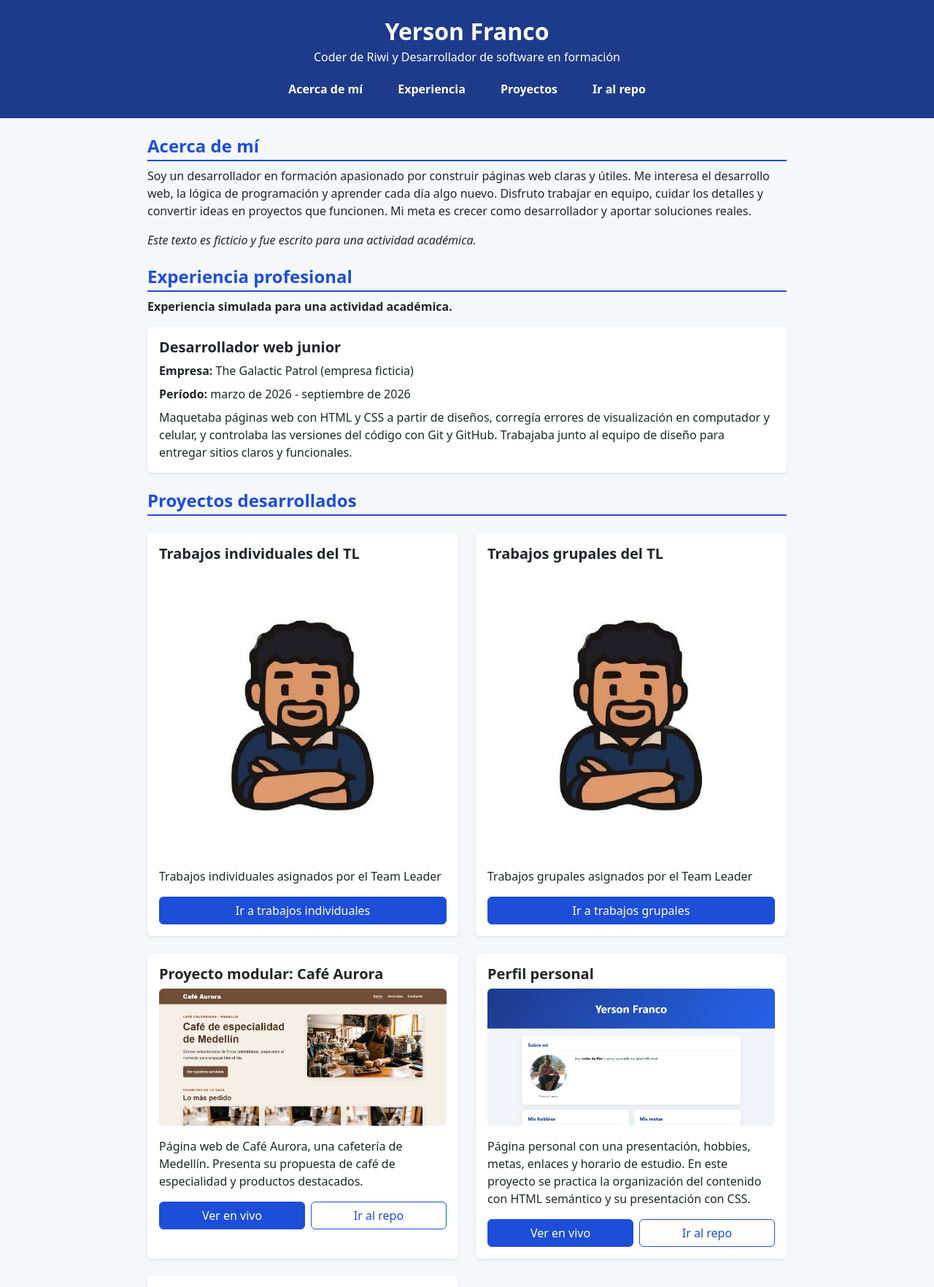
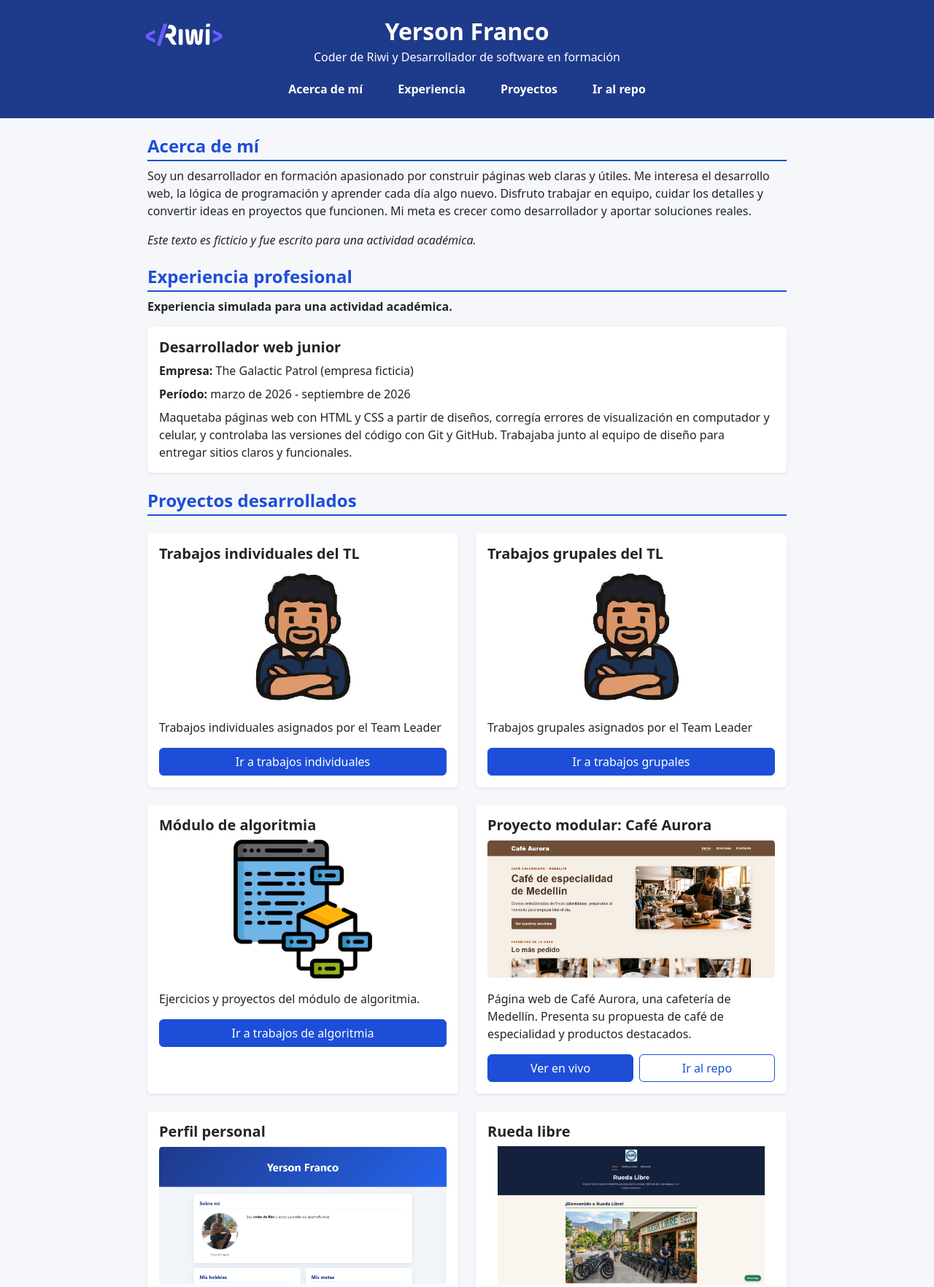
Before and after one commit to YersonFranco/Portafolio-web, a plain HTML site: page index.html in a window 1280 px wide. Shown: the top 1764 px of the page at 73% size. Drawn offline with nearby package versions, Linux system fonts and the light colour scheme.

Commit message:
feat: modulo de algoritmia

```diff
--- a/css/style.css
+++ b/css/style.css
@@ -5,6 +5,41 @@
 
 .bg-oscuro {
   background-color: #1e3a8a;
+}
+
+.site-header-brand {
+  position: relative;
+  max-width: 900px;
+  margin: 0 auto;
+}
+
+.riwi-logo {
+  position: absolute;
+  top: 50%;
+  left: 0;
+  width: 124px;
+  height: 62px;
+  object-fit: contain;
+  transform: translateY(-65%);
+}
+
+.riwi-logo-subpage {
+  display: block;
+  width: 108px;
+  height: 54px;
+  margin: 0 auto 8px;
+  object-fit: contain;
+}
+
+@media (max-width: 576px) {
+  .riwi-logo {
+    position: static;
+    display: block;
+    width: 112px;
+    height: 56px;
+    margin: 0 auto 12px;
+    transform: none;
+  }
 }
 
 .btn-primary {
@@ -23,6 +58,21 @@
   --bs-btn-hover-border-color: #1e3a8a;
   --bs-btn-active-bg: #1e3a8a;
   --bs-btn-active-border-color: #1e3a8a;
+}
+
+.portfolio-thumbnail {
+  display: block;
+  width: 100%;
+  height: 190px;
+  object-fit: contain;
+  object-position: center;
+  margin-inline: auto;
+}
+
+@media (max-width: 576px) {
+  .portfolio-thumbnail {
+    height: 170px;
+  }
 }
 
 html {
--- a/index.html
+++ b/index.html
@@ -14,9 +14,14 @@
 
 <body style="background-color: #f5f7fa;">
 
-  <header class="bg-oscuro text-white text-center py-4 px-3">
-    <h1 class="h2 fw-bold mb-1">Yerson Franco</h1>
-    <p class="mb-3">Coder de Riwi y Desarrollador de software en formación</p>
+  <header class="bg-oscuro text-white text-center py-4 px-3 site-header">
+    <div class="site-header-brand">
+      <img class="riwi-logo" src="img/riwi.png" alt="Logo de Riwi">
+      <div>
+        <h1 class="h2 fw-bold mb-1">Yerson Franco</h1>
+        <p class="mb-3">Coder de Riwi y Desarrollador de software en formación</p>
+      </div>
+    </div>
     <nav class="nav justify-content-center gap-3">
       <a class="nav-link text-white fw-bold py-1" href="#acerca">Acerca de mí</a>
       <a class="nav-link text-white fw-bold py-1" href="#experiencia">Experiencia</a>
@@ -63,8 +68,7 @@
           <article class="card h-100 border-0 shadow-sm">
             <div class="card-body p-3">
               <h3 class="h5 fw-bold">Trabajos individuales del TL</h3>
-              <img src="img/tl.jpeg" class="img-fluid rounded mb-3"
-                alt="Captura de pantalla del proyecto Hoja de vida, con mi foto de perfil y mi información personal">
+              <img src="img/tl.png" class="img-fluid rounded mb-3 portfolio-thumbnail" alt="Logo del Team Leader">
               <p>Trabajos individuales asignados por el Team Leader</p>
               <div class="d-flex flex-wrap gap-2">
                 <a class="btn btn-primary flex-fill" href="pages/individual.html" rel="noopener noreferrer">Ir a
@@ -78,8 +82,7 @@
           <article class="card h-100 border-0 shadow-sm">
             <div class="card-body p-3">
               <h3 class="h5 fw-bold">Trabajos grupales del TL</h3>
-              <img src="img/tl.jpeg" class="img-fluid rounded mb-3"
-                alt="Captura de pantalla del proyecto Hoja de vida, con mi foto de perfil y mi información personal">
+              <img src="img/tl.png" class="img-fluid rounded mb-3 portfolio-thumbnail" alt="Logo del Team Leader">
               <p>Trabajos grupales asignados por el Team Leader</p>
               <div class="d-flex flex-wrap gap-2">
                 <a class="btn btn-primary flex-fill" href="pages/group.html" rel="noopener noreferrer">Ir a trabajos
@@ -92,8 +95,23 @@
         <div class="col">
           <article class="card h-100 border-0 shadow-sm">
             <div class="card-body p-3">
+              <h3 class="h5 fw-bold">Módulo de algoritmia</h3>
+              <img src="img/alg.png" class="img-fluid rounded mb-3 portfolio-thumbnail"
+                alt="Logo del módulo de algoritmia">
+              <p>Ejercicios y proyectos del módulo de algoritmia.</p>
+              <div class="d-flex flex-wrap gap-2">
+                <a class="btn btn-primary flex-fill" href="https://yersonfranco.github.io/algoritmia/">Ir a trabajos de
+                  algoritmia</a>
+              </div>
+            </div>
+          </article>
+        </div>
+
+        <div class="col">
+          <article class="card h-100 border-0 shadow-sm">
+            <div class="card-body p-3">
               <h3 class="h5 fw-bold">Proyecto modular: Café Aurora</h3>
-              <img src="img/proyecto-modular.png" class="img-fluid rounded mb-3"
+              <img src="img/proyecto-modular.png" class="img-fluid rounded mb-3 portfolio-thumbnail"
                 alt="Captura de Café Aurora, una página de café de especialidad con productos destacados">
               <p>Página web de Café Aurora, una cafetería de Medellín. Presenta su propuesta de café de especialidad
                 y productos destacados.</p>
@@ -111,7 +129,7 @@
           <article class="card h-100 border-0 shadow-sm">
             <div class="card-body p-3">
               <h3 class="h5 fw-bold">Perfil personal</h3>
-              <img src="img/perfil-personal.png" class="img-fluid rounded mb-3"
+              <img src="img/perfil-personal.png" class="img-fluid rounded mb-3 portfolio-thumbnail"
                 alt="Captura del perfil personal de Yerson Franco, con sus hobbies, metas y horario de estudio">
               <p>Página personal con una presentación, hobbies, metas, enlaces y horario de estudio. En este
                 proyecto se practica la organización del contenido con HTML semántico y su presentación con CSS.</p>
@@ -129,7 +147,7 @@
           <article class="card h-100 border-0 shadow-sm">
             <div class="card-body p-3">
               <h3 class="h5 fw-bold">Rueda libre</h3>
-              <img src="img/rueda-libre.png" class="img-fluid rounded mb-3"
+              <img src="img/rueda-libre.png" class="img-fluid rounded mb-3 portfolio-thumbnail"
                 alt="Captura proyecto rueda libre, una página de alquiler de bicicletas en Medellín">
               <p>Plataforma web de alquiler de bicicletas en Medellín que permite consultar tarifas, explorar rutas,
                 realizar reservas y contactar con el servicio mediante WhatsApp.</p>
```
Also changed, not shown: pages/group.html (+1 -0 lines), pages/individual.html (+1 -0 lines), img/alg.png (added), img/riwi.png (added), img/tl.jpeg (deleted), img/tl.png (added).
